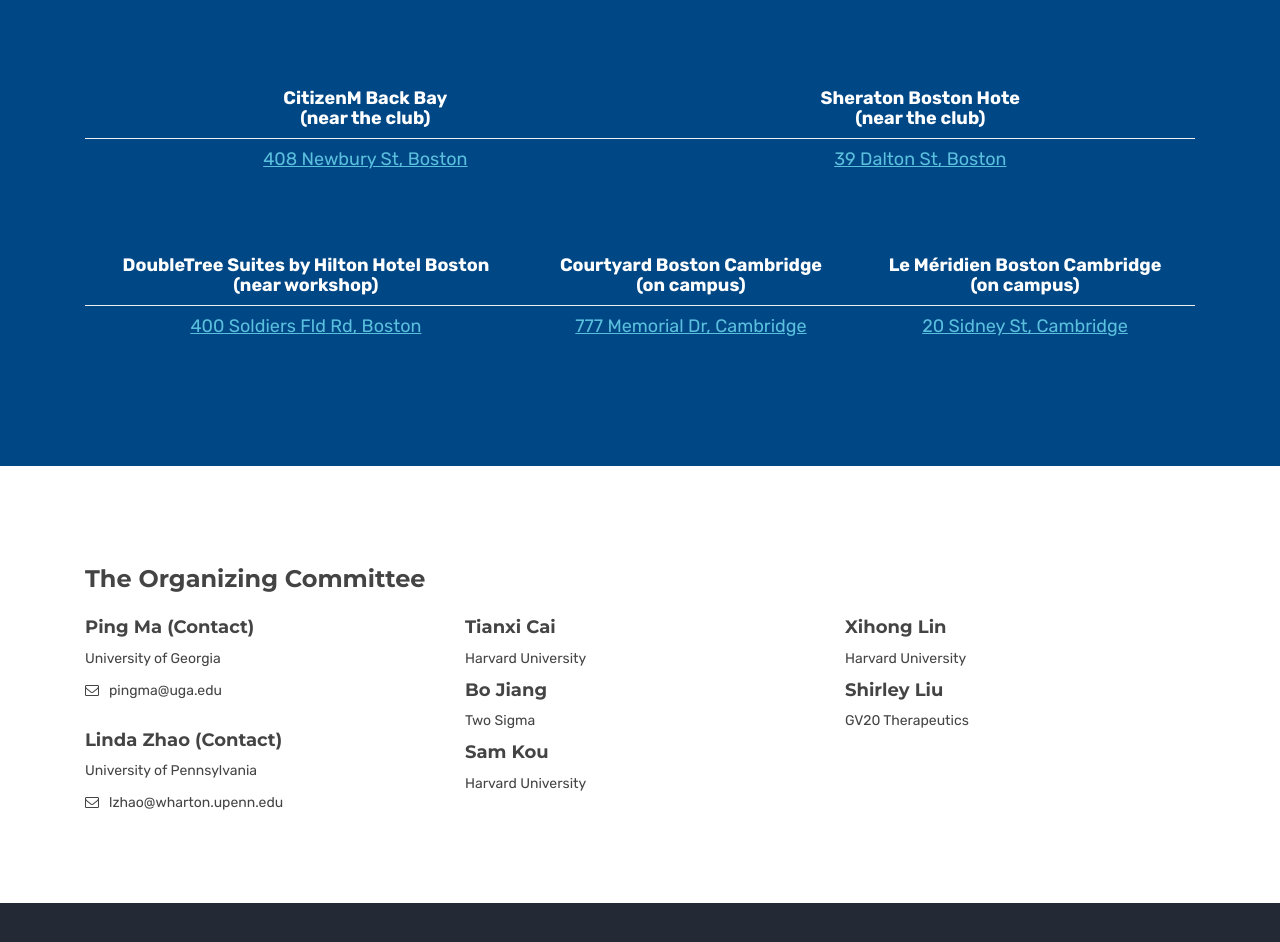
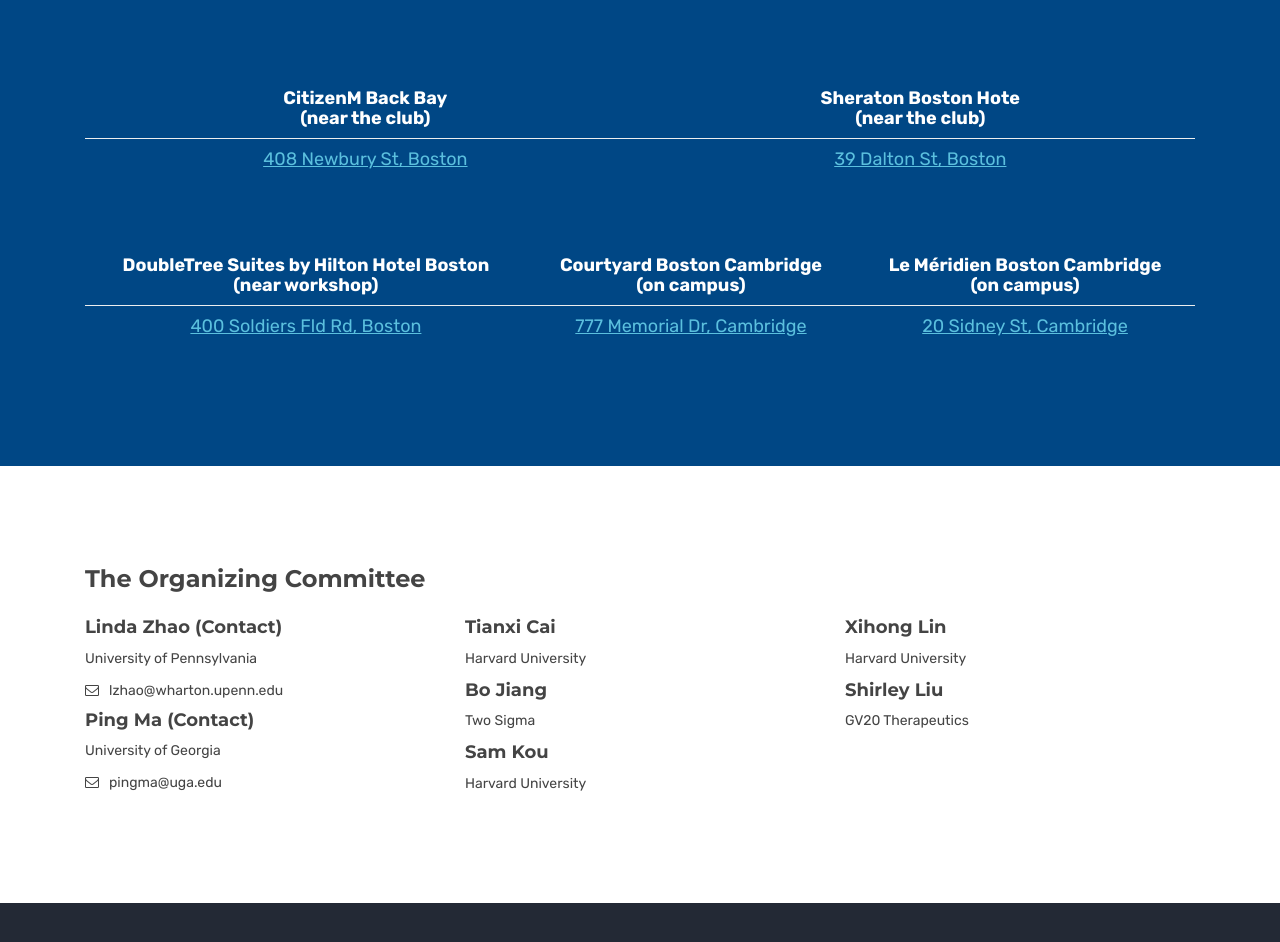
Before and after one commit to cccfran/junliu60, a Jekyll site: the page built from index.html, in a window 1280 px wide. Shown: the part 3195-4137 px from the top of the page. Built offline with Jekyll 4.4.1, drawn with Linux system fonts in a browser that asks for light colours; nearby versions of some CDN libraries; library files that are not in the unit come from our copies; part of the change alters nothing that is shown.

```diff
--- a/_config.yml
+++ b/_config.yml
@@ -20,8 +20,8 @@ excerpt_separator: "<!--more-->"
 post_limit: 5
 
 
-title : Jun Liu 60
-tagline: Jun Liu 60
+title : Jun Liu Workshop
+tagline: Jun Liu Workshop
 
 # The production_url is only used when full-domain names are needed
 # such as sitemap.txt
--- a/index.html
+++ b/index.html
@@ -1,7 +1,7 @@
 ---
 layout: index
-title: Jun Liu 60
-tagline: Jun Liu 60th Birthday
+title: Jun Liu Workshop
+tagline: Jun Liu Workshop
 css:
 js: sliders.js
 keywords: helium, jekyll, bootstrap, UI, kit
@@ -276,10 +276,6 @@ canonical: https://heliumjk.github.io
       <div class="row">
           <div class="col-md-4">
             <div class="contact-info">
-              <h5> Ping Ma (Contact)</h5>
-              <p> University of Georgia</p>
-              <a href="mailto:pingma@uga.edu"><i class="fa fa-envelope-o icons cyan-color contact-info-icon"></i>pingma@uga.edu</a>
-              <br>
               <h5> Linda Zhao (Contact)</h5>
               <p> University of Pennsylvania</p>
               <!-- <address>
@@ -297,6 +293,10 @@ canonical: https://heliumjk.github.io
               <a href="mailto:lzhao@wharton.upenn.edu"><i class="fa fa-envelope-o icons cyan-color contact-info-icon"></i>lzhao@wharton.upenn.edu</a>
               <!-- <a href="https://antoniotrento.github.io"><i class="fa fa-tablet icons cyan-color contact-info-icon"></i>https://antoniotrento.github.io</a> -->
               <!-- {% include social-block.html %} -->
+              <h5> Ping Ma (Contact)</h5>
+              <p> University of Georgia</p>
+              <a href="mailto:pingma@uga.edu"><i class="fa fa-envelope-o icons cyan-color contact-info-icon"></i>pingma@uga.edu</a>
+              <br>
             </div>
           </div>
           <div class="col-md-4">
```
Also changed, not shown: 3 other files.
